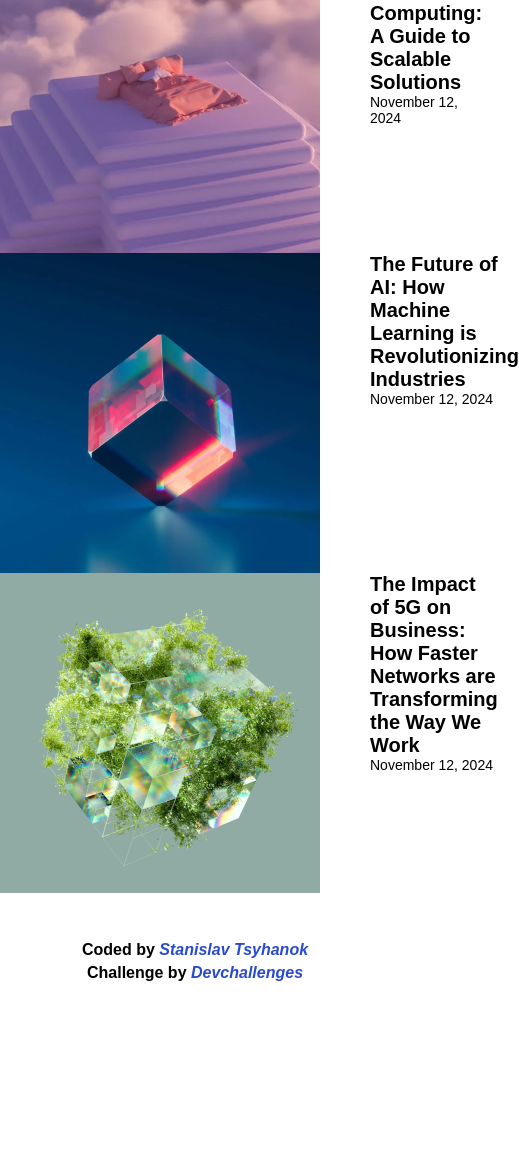
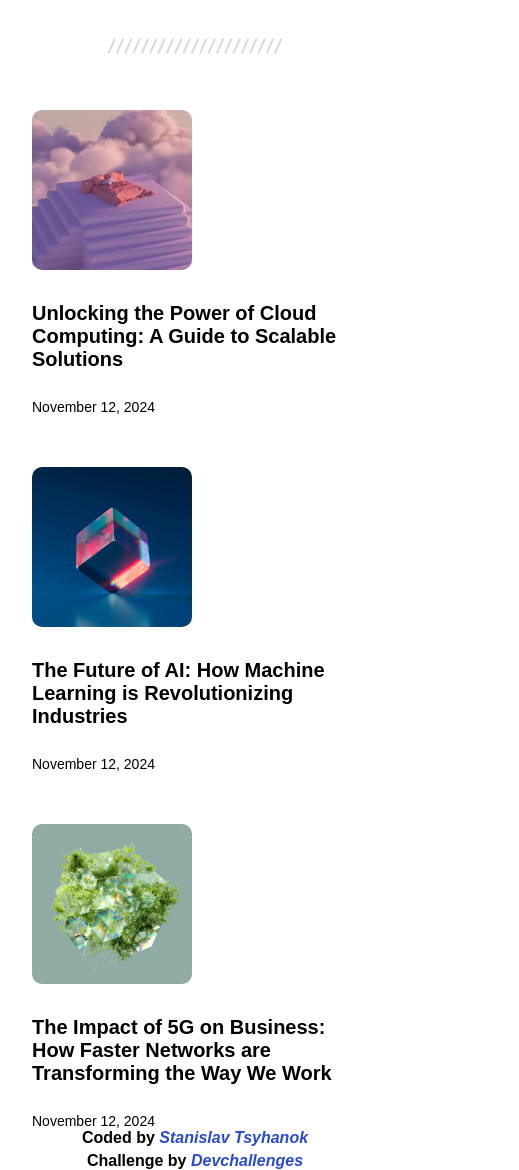
Before and after one commit to Stif351/simple-article-listing, a plain HTML site: page index.html in a window 390 px wide. Shown: the part 193-1363 px from the top of the page, 519 px wide, since content can reach past the window. Before the commit the page ends 1223 px from the top, so only its background shows below. Drawn offline with Linux system fonts and the light colour scheme.

Commit message:
Add mobile styles. Finish.

```diff
--- a/index.html
+++ b/index.html
@@ -20,10 +20,22 @@
   </head>
   <body>
     <main class="container">
-      <h1>We release interesting articles about technology</h1>
+      <div class="header">
+        <h1>We release interesting articles about technology</h1>
+        <img
+          class="seperator"
+          src="./resources/Seperator.svg"
+          alt="seperator"
+        />
+      </div>
 
       <section class="card1">
-        <img src="./resources/photo_1@2x.png" alt="cloud-cub" />
+        <img
+          class="img-card"
+          srcset="./resources/photo_1@2x.png"
+          src="./resources/photo_1.png"
+          alt="cloud-cub"
+        />
         <div class="description">
           <h3>
             Unlocking the Power of Cloud Computing: A Guide to Scalable
@@ -33,7 +45,12 @@
         </div>
       </section>
       <section class="card2">
-        <img src="./resources/photo_2@2x.png" alt="green-cub" />
+        <img
+          class="img-card"
+          srcset="./resources/photo_2@2x.png"
+          src="./resources/photo_2.png"
+          alt="green-cub"
+        />
         <div class="description">
           <h3>
             The Future of AI: How Machine Learning is Revolutionizing Industries
@@ -42,7 +59,12 @@
         </div>
       </section>
       <section class="card3">
-        <img src="./resources/photo_3@2x.png" alt="blue-cub" />
+        <img
+          class="img-card"
+          srcset="./resources/photo_3@2x.png"
+          src="./resources/photo_3.png"
+          alt="blue-cub"
+        />
         <div class="description">
           <h3>
             The Impact of 5G on Business: How Faster Networks are Transforming
--- a/styles/styles.css
+++ b/styles/styles.css
@@ -1,14 +1,12 @@
-
-*{
+* {
   margin: 0;
   padding: 0;
   box-sizing: border-box;
-
 }
 
-:root{
-    --primary-color: #F8FAFC;
-    --second-color: #D9D9D9;
+:root {
+  --primary-color: #f8fafc;
+  --second-color: #d9d9d9;
   --grey-black: #4d5562;
   --black: #000;
   --blue: #284bce;
@@ -19,39 +17,61 @@
   src: url(../font/Montserrat-Bold.ttf);
 }
 
-html{
+html {
   font-family: "Montserrat", sans-serif;
   font-size: 16px;
 }
-section{
+
+.container {
   display: flex;
-    gap: 50px;
+  gap: 52px;
+  flex-direction: column;
+  justify-content: start;
+  align-items: start;
+  padding: 60px 32px 42px;
+  margin: 0 auto;
 }
-h1{
+.header {
+  width: 100%;
+  text-align: center;
+}
+
+h1 {
   font-weight: 600;
   font-size: 2.25rem;
 }
-h3{
+h3 {
   font-size: 1.25rem;
   font-weight: 600;
 }
-.data{
+.seperator {
+  padding-top: 57px;
+}
+.img-card {
+  max-width: 160px;
+  max-height: 160px;
+  border-radius: 10px;
+}
+.data {
   font-size: 0.875rem;
   font-weight: 500;
+  padding-top: 32px;
 }
-
-
-
-
 
 /* ================  FOOTER  ============== */
 
 footer {
-  padding: 3rem 0;
+  display: flex;
+  justify-content: center;
+  align-items: center;
+  margin: 0 auto;
+
+  padding: 1.5rem 0;
 }
 .attribution {
   display: flex;
   flex-direction: column;
+  justify-content: center;
   align-items: center;
   gap: 5px;
   font-size: 1rem;
@@ -64,3 +84,71 @@ footer {
   text-decoration: none;
   color: var(--blue);
 }
+
+@media screen and (max-width: 480px) {
+  .container {
+    width: 100%;
+    max-width: 480px;
+    padding: 48px 32px 0px;
+  }
+
+  section {
+    display: flex;
+    flex-direction: column;
+  }
+
+  .description {
+    padding-top: 32px;
+  }
+  .data {
+    padding-top: 28px;
+  }
+  footer {
+    padding: 0;
+  }
+}
+
+@media screen and (min-width: 481px) and (max-width: 1024px) {
+  .container,
+  footer {
+    width: 100%;
+    max-width: 768px;
+  }
+  .container {
+    gap: 52px;
+    padding: 60px 32px 42px;
+  }
+
+  section {
+    display: flex;
+    gap: 52px;
+  }
+
+  .description {
+    display: flex;
+    flex-direction: column;
+    justify-content: center;
+    gap: 32px;
+  }
+  footer {
+    padding: 1.5rem 0;
+  }
+}
+
+@media screen and (min-width: 1024px) {
+  .container,
+  footer {
+    width: 100%;
+    max-width: 1025px;
+  }
+
+  section {
+    display: flex;
+    justify-content: center;
+    align-items: center;
+    gap: 52px;
+  }
+  footer {
+    padding: 3rem 0;
+  }
+}
```
Lines whose indentation alone changed are shown as unchanged.
